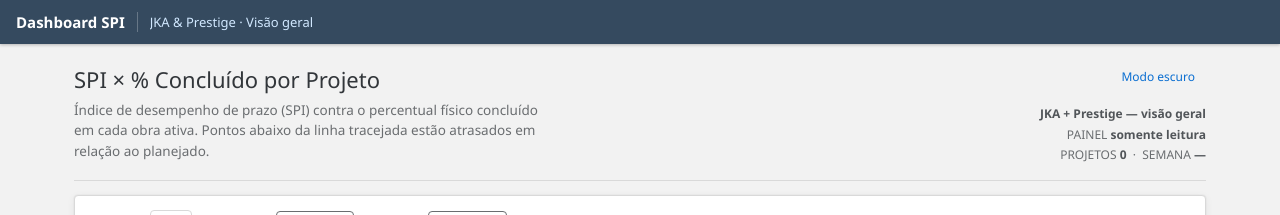
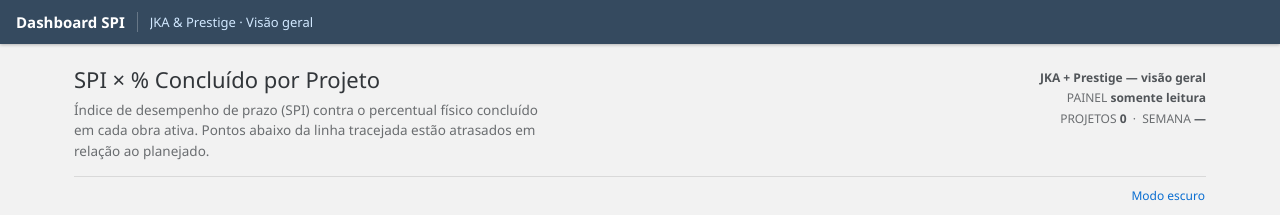
Before and after one commit to WesleyJacob7/spi-supabase-1, a plain HTML site: page geral.html in a window 1280 px wide. Shown: the top 215 px of the page. Drawn offline with nearby package versions, Linux system fonts and the light colour scheme; no server answers.

Commit message:
Cabeçalho: bloco Painel/Projetos/Semana no canto superior direito (na linha do título) e menu numa linha logo acima do painel
Co-Authored-By: Claude Opus 5.5 <noreply@anthropic.com>
Claude-Session: https://claude.ai/code/session_01SgPaWLTHKegi6ZfjiLQs8H

```diff
--- a/geral.html
+++ b/geral.html
@@ -138,8 +138,17 @@ header.top{
 .id-block{ font-family: system-ui, -apple-system, "Segoe UI", sans-serif; font-size: 11.5px; color: var(--text-muted); text-align:right; line-height:1.7; white-space:nowrap; padding-top:4px;}
 .id-block b{ color: var(--text-secondary); font-weight:600; }
 header.top > div:first-child{ flex: 1 1 420px; min-width: 0; }
-.header-side{ display:flex; flex-direction:column; align-items:flex-end; gap:10px; flex: 1 1 auto; }
+.header-side{ display:flex; flex-direction:column; align-items:flex-end; gap:10px; flex: 0 0 auto; }
 .header-side-row{ display:flex; gap:8px; flex-wrap:wrap; justify-content:flex-end; }
+/* menu logo abaixo do cabeçalho, colado no painel: ações à esquerda, usuário e tema à direita */
+.header-menu{ display:flex; align-items:center; justify-content:space-between; gap:4px 8px; flex-wrap:wrap;
+  margin: -8px 0 12px; padding: 0; }
+.header-menu .btn.small{ padding: 5px 7px; }
+.header-menu .logged-in-as{ margin-right: 4px; }
+.header-menu .header-side-row{ justify-content:flex-start; gap:0; margin-left:-7px; }
+.header-menu .header-menu-right .header-side-row{ margin-left:0; }
+.header-menu .header-menu-right{ display:flex; align-items:center; gap:0; margin-right:-7px; flex-wrap:wrap; margin-left:auto; }
+.header-menu .header-menu-right .header-side-row{ justify-content:flex-end; }
 .header-side-row[hidden]{ display:none; }
 
 
@@ -622,6 +631,14 @@ footer.foot{ margin-top: 26px; font-size: 12px; color: var(--text-muted); text-a
       <p class="lede">Índice de desempenho de prazo (SPI) contra o percentual físico concluído em cada obra ativa. Pontos abaixo da linha tracejada estão atrasados em relação ao planejado.</p>
     </div>
     <div class="header-side">
+      <div class="id-block">
+        <span id="id-company-line" hidden><b id="id-company-name"></b><br></span>
+        PAINEL <b id="id-block-label">lançamento direto</b><br>
+        PROJETOS <b id="id-count">&mdash;</b> &nbsp;&middot;&nbsp; SEMANA <b id="id-week">&mdash;</b>
+      </div>
+    </div>
+  </header>
+  <nav class="header-menu" aria-label="Menu do painel">
     <div class="header-side-row" id="adminToolbarTop">
       <button type="button" class="btn ghost small" id="btnExportData" title="Baixa um arquivo com todos os lançamentos atuais">Exportar dados</button>
       <button type="button" class="btn ghost small" id="btnImportData" title="Carrega lançamentos de um arquivo exportado anteriormente">Importar dados</button>
@@ -629,19 +646,15 @@ footer.foot{ margin-top: 26px; font-size: 12px; color: var(--text-muted); text-a
       <button type="button" class="btn ghost small" id="btnManageExcluded" title="Projetos removidos do gráfico, da tabela e dos indicadores">Projetos excluídos</button>
       <button type="button" class="btn ghost small" id="btnWeeklyReport" title="Compara a semana selecionada com a semana anterior">Relatório semanal</button>
     </div>
+    <div class="header-menu-right">
       <div class="header-side-row" id="headerAuthRow">
         <span class="logged-in-as" id="loggedInAs"></span>
         <button type="button" class="btn ghost small" id="btnChangePassword">Alterar senha</button>
         <button type="button" class="btn ghost small" id="btnLogout">Sair</button>
       </div>
       <button type="button" class="btn ghost small" id="themeToggle" aria-label="Alternar tema claro/escuro">Modo escuro</button>
-      <div class="id-block">
-        <span id="id-company-line" hidden><b id="id-company-name"></b><br></span>
-        PAINEL <b id="id-block-label">lançamento direto</b><br>
-        PROJETOS <b id="id-count">&mdash;</b> &nbsp;&middot;&nbsp; SEMANA <b id="id-week">&mdash;</b>
     </div>
-    </div>
-  </header>
+  </nav>
 
   <div class="filters fade-in d1">
     <div class="filter-group">
```
Also changed, not shown: index.html (+20 -7 lines), jka.html (+20 -7 lines), prestige.html (+20 -7 lines). Lines whose indentation alone changed are shown as unchanged.
